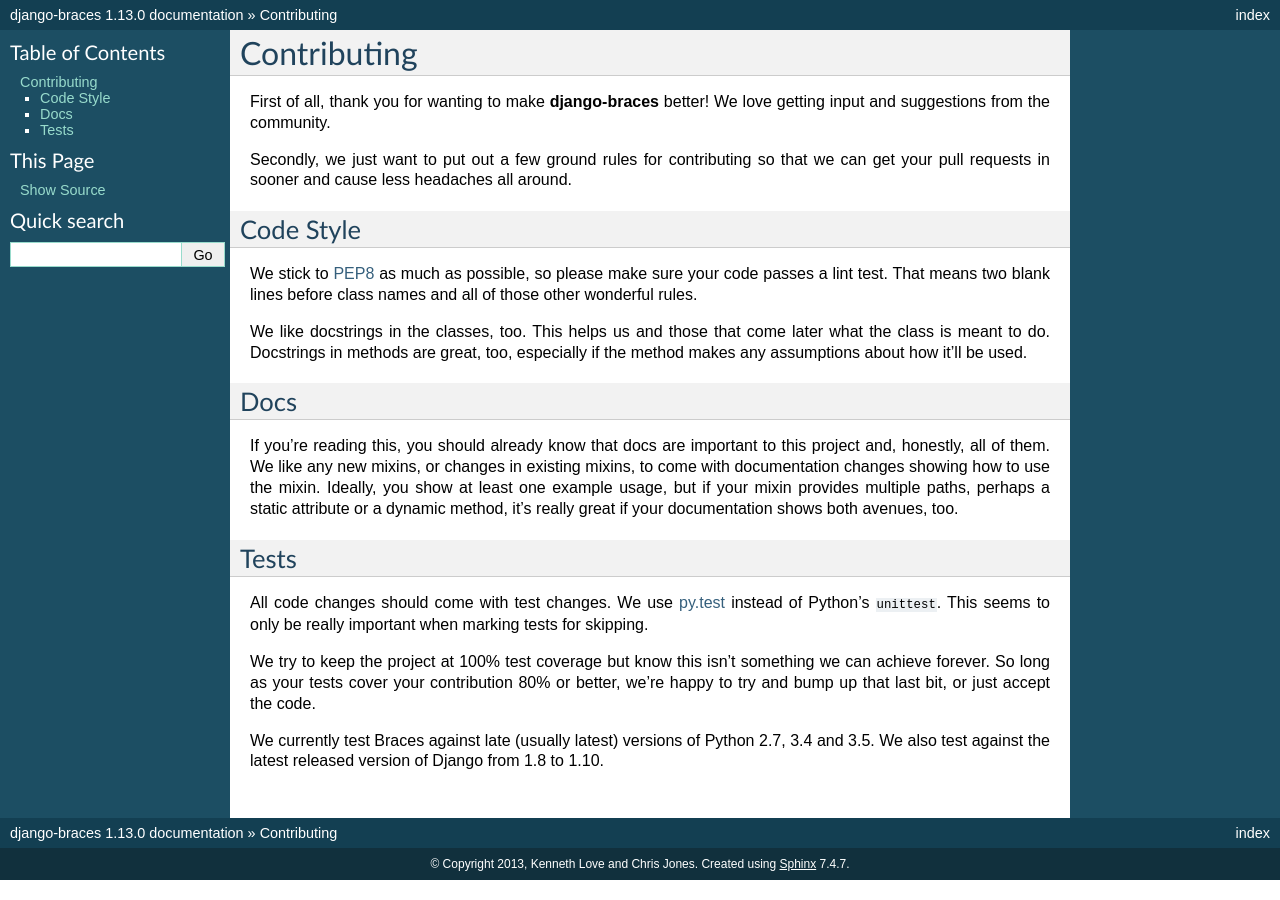
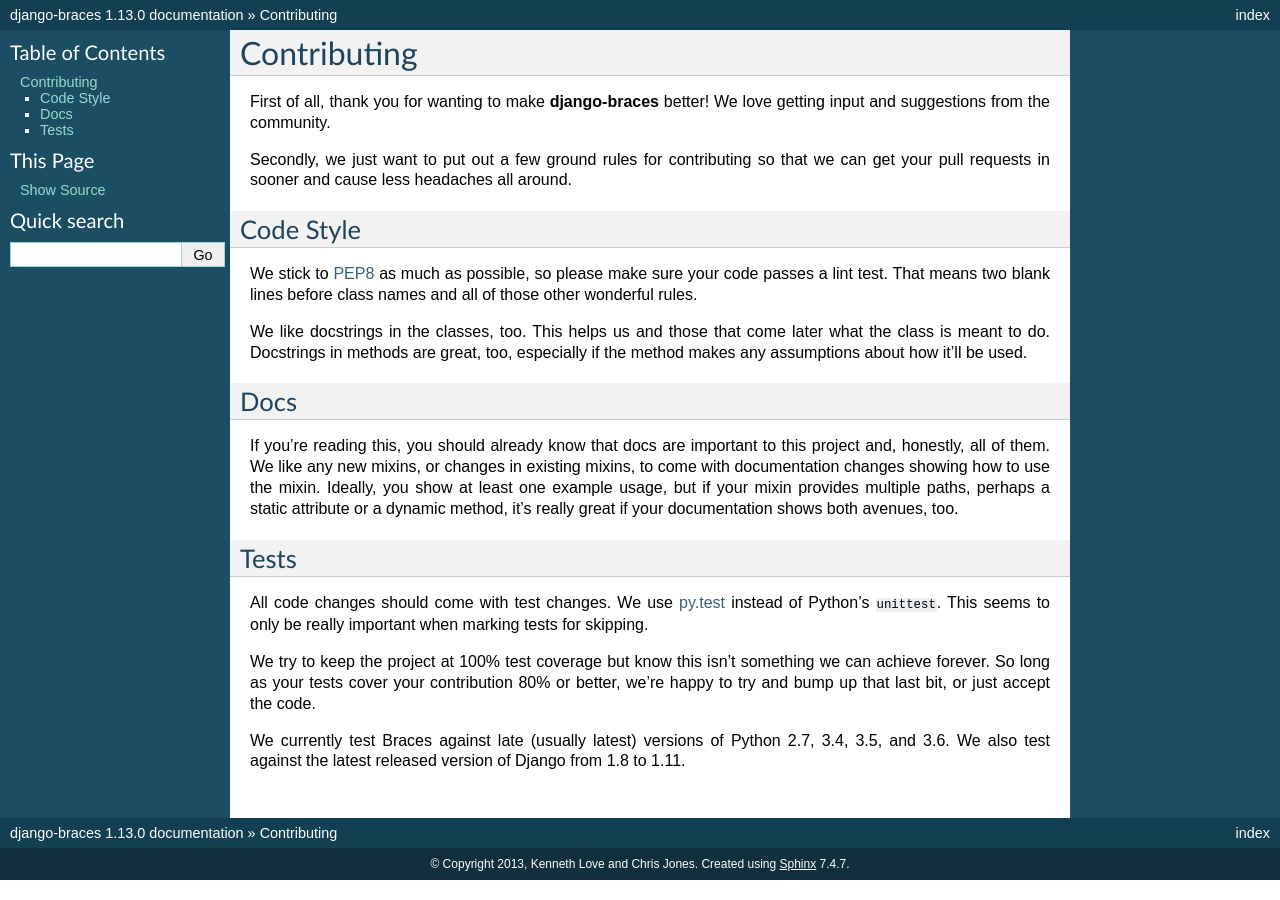
Before and after one commit to brack3t/django-braces, a Sphinx documentation site: the page built from docs/contributing.rst, in a window 1280 px wide. Built offline with Sphinx 7.4.7, drawn with Linux system fonts in a browser that asks for light colours.

Commit message:
Adjustments for Django 1.11 and Python 3.6

```diff
--- a/docs/contributing.rst
+++ b/docs/contributing.rst
@@ -50,4 +50,4 @@
 we can achieve forever. So long as your tests cover your contribution 80% or
 better, we're happy to try and bump up that last bit, or just accept the code.
 
-We currently test Braces against late (usually latest) versions of Python 2.7, 3.4 and 3.5. We also test against the latest released version of Django from 1.8 to 1.10.
+We currently test Braces against late (usually latest) versions of Python 2.7, 3.4, 3.5, and 3.6. We also test against the latest released version of Django from 1.8 to 1.11.
--- a/setup.py
+++ b/setup.py
@@ -29,6 +29,7 @@
         "Framework :: Django :: 1.8",
         "Framework :: Django :: 1.9",
         "Framework :: Django :: 1.10",
+        "Framework :: Django :: 1.11",
         "Framework :: Django :: 2.0"
     ],
 )
```
Also changed, not shown: .travis.yml, 1 other file.
